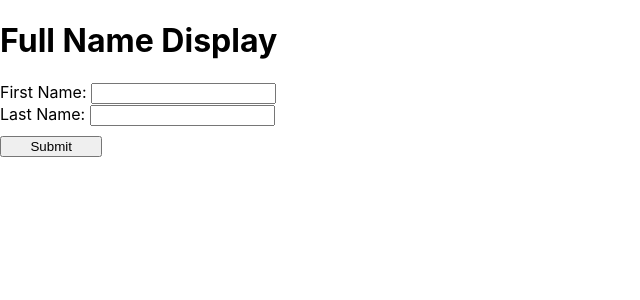
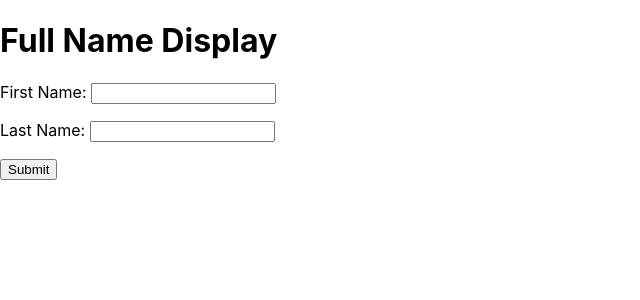
Before and after one commit to himakshis52/DisplayName, a React (Create React App) app: page / in a window 1280 px wide. Shown: the top 300 px of the page, without its empty margins (0-640 px from the left). Built offline with nearby package versions, Linux system fonts and the light colour scheme.

Commit message:
Modified

```diff
--- a/src/DisplayName.jsx
+++ b/src/DisplayName.jsx
@@ -33,8 +33,8 @@ const DisplayName = () => {
             <h1>Full Name Display</h1>
             <form
                 onSubmit={haldleSubmit}
-                style={{ display: "flex", flexDirection: "column" }}>
-                <label>
+               >
+                <p>
 
                     First Name: <input onChange={(e) => setFirstname(e.target.value)}/>
                     {
@@ -44,26 +44,20 @@ const DisplayName = () => {
                     </p>
                     }
 
-                </label>
-                <label>
+                </p>
+                <p>
 
                     Last Name: <input onChange={(e) => setLastname(e.target.value)}/>
-                    {
+                    {/* {
                     error.lastname &&
                     <p style={{display: "flex", alignItems: "center", marginLeft: "90px", border: "1px solid black", width: "10%"}}>
                         <RiFileWarningFill style={{color: "orange", padding: "2px"}}/> Please fill this field.
                     </p>
-                    }
+                    }   */}
 
-                </label>
+                </p>
 
-                    <button
-                    type="submit"
-                    style={{
-                        width: "8%",
-                        marginTop: "10px"
-                        }}
-                    >
+                    <button>
                         Submit
                     </button>
 
```
